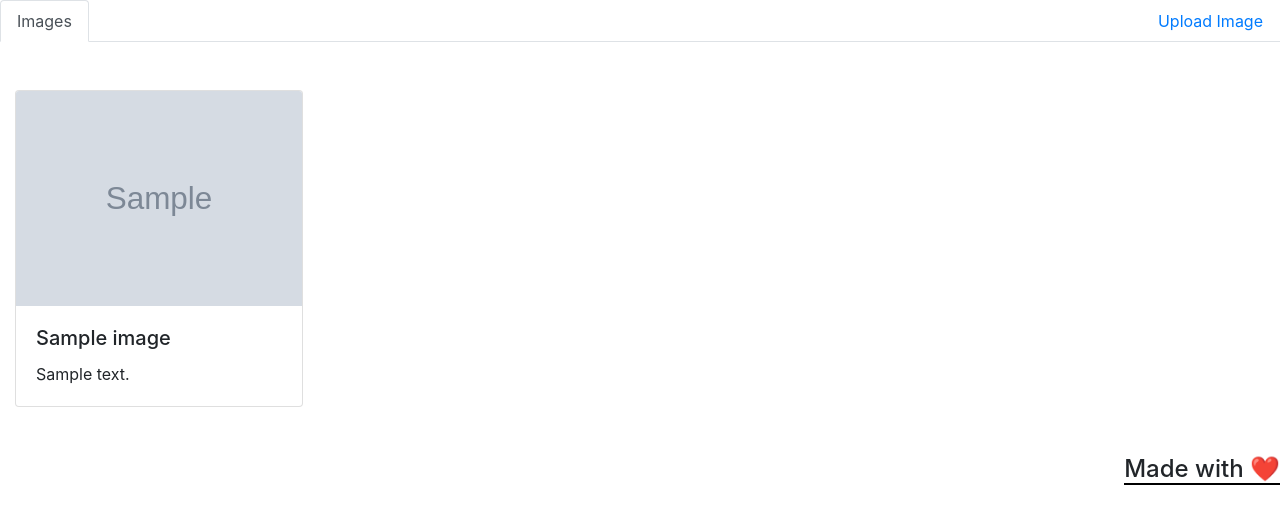
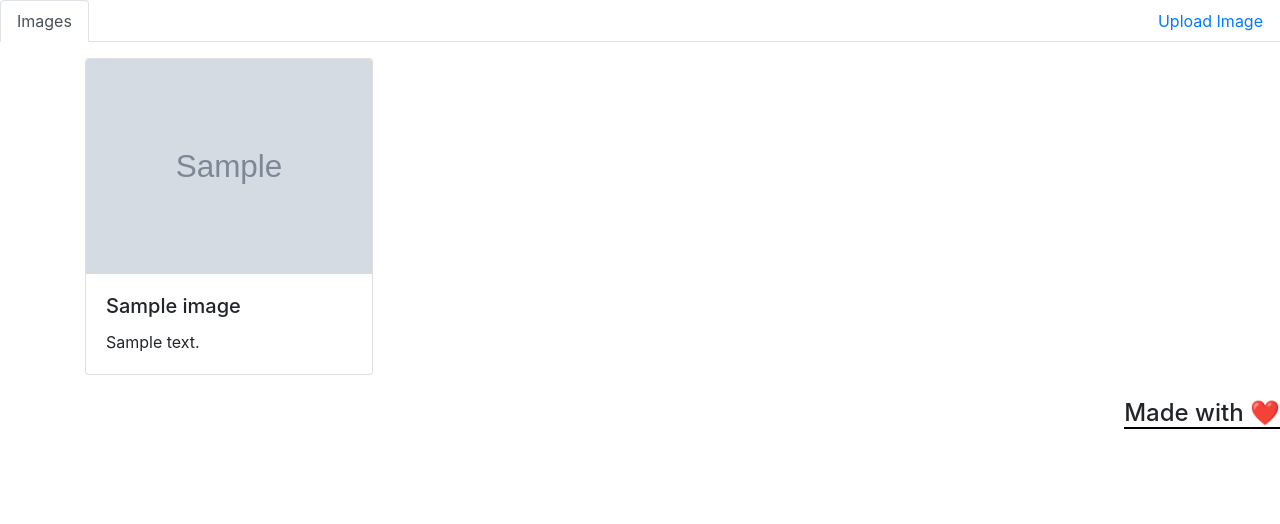
Before and after one commit to dish34/shareimage-django, a Django app: page /list in a window 1280 px wide. Shown: the top 524 px of the page. Run offline with Django 3.2, Linux system fonts and the light colour scheme; tables that the repository leaves empty hold one stand-in row (values such as "Sample post"); grey boxes marked "Sample" are stand-in pictures; some libraries are stand-ins or nearby versions.

Commit message:
modified templates

```diff
--- a/share/templates/share/image_detail.html
+++ b/share/templates/share/image_detail.html
@@ -16,5 +16,5 @@
         </div>
     </div>
 </div>
-
+<h4 class="lead">To view all images click <a href="{% url 'displayimage' %}">Here </a> </h4>
 {% endblock content %}
--- a/share/templates/share/list_images.html
+++ b/share/templates/share/list_images.html
@@ -4,56 +4,32 @@
 
 {% block content %}
 {% include 'share/snipets/navbar.html' %}
-<div class="my-5 col-md-4">
-  <div class="d-flex">
+<div class="container my-3">
+  <div class="row">
+
     {% for image in images %}
-    <div class="row mr-5">
-      <div class="col-md-4">
-        <div class="card" style="width: 18rem;">
-          <img src="{{image.img.url}}" class="card-img-top" alt="...">
-          <div class="card-body">
-            <h5 class="card-title">{{image.title}}</h5>
-            <p class="card-text">{{image.description}}</p>
-          </div>
+    <div class="col-sm-6 col-md-6">
+      <div class="card mb-2" style="width: 18rem;">
+        <img src="{{image.img.url}}" class="card-img-top" alt="...">
+        <div class="card-body">
+          <h5 class="card-title">{{image.title}}</h5>
+          <p class="card-text">{{image.description}}</p>
         </div>
       </div>
     </div>
-
     {% endfor %}
-
-    <!-- {% for image in images %}
-    {{image.title}}
-    {{image.description}}
-    <img src="{{image.img.url}}" alt="img" height="=250px" width="250px">
-    {% endfor %} -->
   </div>
 </div>
-<div class="d-flex justify-content-end">
+<div class="d-flex">
+
+</div>
+<div class="d-flex align-items-end">
   <h4 class="line">Made with ❤️</h4>
 </div>
 {% endblock content %}
 
-
-<div class="my-5 col-md-4">
-  <div class="d-flex">
-    {% for image in images %}
-    <div class="row mr-5">
-      <div class="col-md-4">
-        <div class="card" style="width: 18rem;">
-          <img src="{{image.img.url}}" class="card-img-top" alt="...">
-          <div class="card-body">
-            <h5 class="card-title">{{image.title}}</h5>
-            <p class="card-text">{{image.description}}</p>
-          </div>
-        </div>
-      </div>
-    </div>
-
-    {% endfor %}
-    <!-- {% for image in images %}
-    {{image.title}}
+<!-- {% for image in images %}
+      {{image.title}}
     {{image.description}}
     <img src="{{image.img.url}}" alt="img" height="=250px" width="250px">
     {% endfor %} -->
-  </div>
-</div>
```
Also changed, not shown: share/templates/share/index.html (+12 -2 lines), media_root/imag/imag/dishantbest2.jpg (added), media_root/imag/imag/dishantbest_Ux75iFd.jpg (added), media_root/imag/imag/eiffel-black-and-white.jpg (added), media_root/imag/imag/flower-with-black-background.jpg (added), media_root/imag/imag/flower-with-black-background3.jpg (added), static/css/master.css (line endings or trailing spaces).
